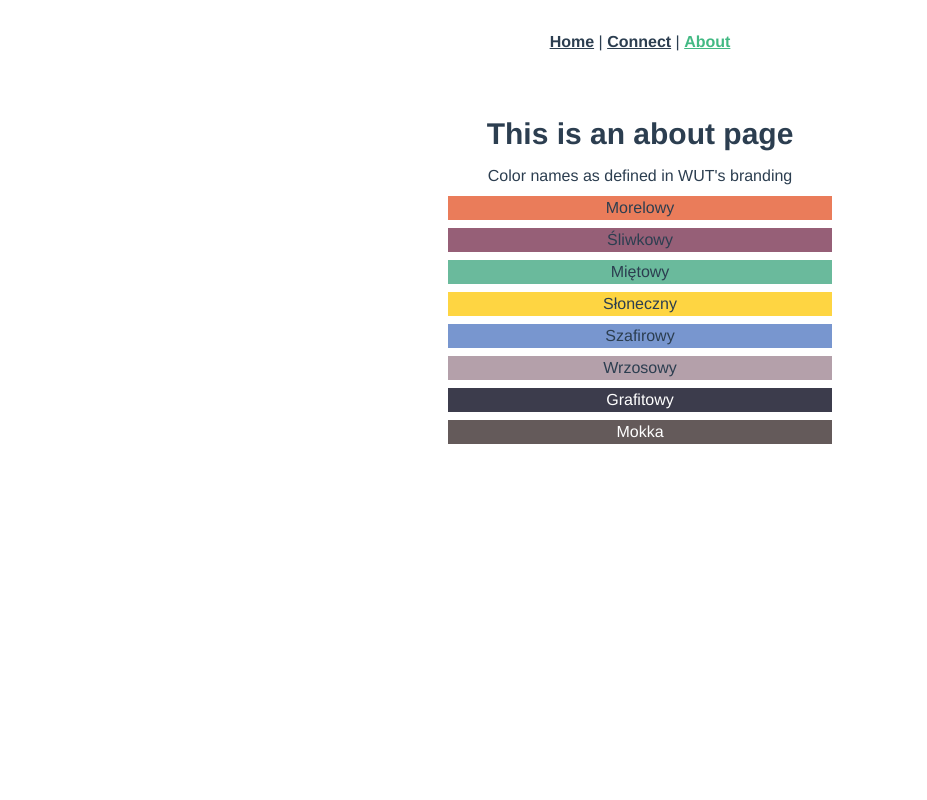
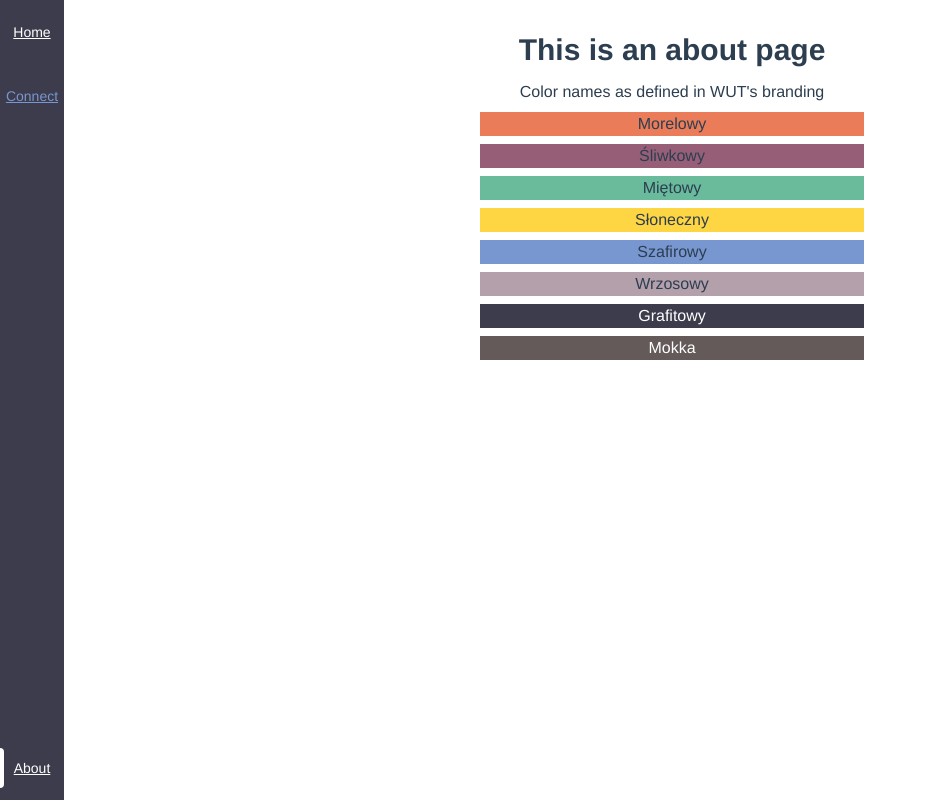
Before and after one commit to wut-daas/oblot-commander, a Vue app: page /about in a window 1280 px wide. Shown: the whole page, without its empty margins (0-927 px from the left). Built offline with nearby package versions, Linux system fonts and the light colour scheme; the HTML template or start-up script is replaced by a standard one.

Commit message:
Add styled sidebar

```diff
--- a/src/App.vue
+++ b/src/App.vue
@@ -1,11 +1,18 @@
 <template>
-  <div id="nav">
-    <router-link to="/">Home</router-link> |
-    <router-link to="/connect">Connect</router-link> |
-    <router-link to="/about">About</router-link>
-  </div>
-  <router-view />
+  <Sidebar />
+  <router-view class="ml-16" />
 </template>
+
+<script lang="ts">
+import { defineComponent } from 'vue'
+import Sidebar from '@/components/Sidebar.vue'
+
+export default defineComponent({
+  components: {
+    Sidebar,
+  },
+})
+</script>
 
 <style>
 #app {
@@ -14,18 +21,10 @@
   -moz-osx-font-smoothing: grayscale;
   text-align: center;
   color: #2c3e50;
-}
-
-#nav {
-  padding: 30px;
-}
-
-#nav a {
-  font-weight: bold;
-  color: #2c3e50;
-}
-
-#nav a.router-link-exact-active {
-  color: #42b983;
+  position: absolute;
+  left: 0;
+  right: 0;
+  top: 0;
+  bottom: 0;
 }
 </style>
--- a/src/background.ts
+++ b/src/background.ts
@@ -16,8 +16,8 @@ protocol.registerSchemesAsPrivileged([
 async function createWindow() {
   // Create the browser window.
   const win = new BrowserWindow({
-    width: 800,
-    height: 600,
+    width: 1280,
+    height: 720,
     webPreferences: {
       // Use pluginOptions.nodeIntegration, leave this alone
       // See nklayman.github.io/vue-cli-plugin-electron-builder/guide/security.html#node-integration for more info
--- /dev/null
+++ b/src/components/Sidebar.vue
@@ -0,0 +1,45 @@
+<template>
+  <nav class="absolute min-h-full w-16 flex flex-col bg-wut-black">
+    <div
+      v-for="route in appRoutes"
+      :key="route.path"
+      class="flex flex-col-reverse"
+      :class="route.flexGrow ? 'flex-grow' : ''"
+    >
+      <router-link
+        :to="route.path"
+        class="relative min-w-full h-16 text-sm hover:text-white"
+        :class="isCurrent(route) ? 'text-white' : 'text-wut-blue'"
+      >
+        <div
+          v-if="isCurrent(route)"
+          class="absolute top-3 h-10 w-1 rounded-r-lg bg-white"
+        ></div>
+        <div class="min-h-full flex items-center justify-center">
+          <span>{{ route.name }}</span>
+        </div>
+      </router-link>
+    </div>
+  </nav>
+</template>
+
+<script lang="ts">
+import { defineComponent, ref } from 'vue'
+import { routes } from '../router'
+import router from '../router'
+import { AppRouteRecord } from '@/router/approuterecord'
+
+export default defineComponent({
+  setup() {
+    const appRoutes = ref(routes)
+    const isCurrent = function(route: AppRouteRecord) {
+      return route.path === router.currentRoute.value.path
+    }
+
+    return {
+      appRoutes,
+      isCurrent,
+    }
+  },
+})
+</script>
--- /dev/null
+++ b/src/router/approuterecord.ts
@@ -0,0 +1,7 @@
+import { RouteRecordRaw } from 'vue-router'
+
+export type AppRouteRecord = RouteRecordRaw & {
+  shortcut?: string
+  iconName?: string
+  flexGrow?: boolean
+}
--- a/src/router/index.ts
+++ b/src/router/index.ts
@@ -2,12 +2,13 @@ import {
   createRouter,
   createWebHistory,
   createWebHashHistory,
-  RouteRecordRaw,
 } from 'vue-router'
+import { AppRouteRecord } from './approuterecord'
 import Home from '../views/Home.vue'
 import Connect from '../views/Connect.vue'
+import About from '../views/About.vue'
 
-const routes: Array<RouteRecordRaw> = [
+export const routes: Array<AppRouteRecord> = [
   {
     path: '/',
     name: 'Home',
@@ -17,15 +18,13 @@ const routes: Array<RouteRecordRaw> = [
     path: '/connect',
     name: 'Connect',
     component: Connect,
+    shortcut: 'C',
   },
   {
     path: '/about',
     name: 'About',
-    // route level code-splitting
-    // this generates a separate chunk (about.[hash].js) for this route
-    // which is lazy-loaded when the route is visited.
-    component: () =>
-      import(/* webpackChunkName: "about" */ '../views/About.vue'),
+    component: About,
+    flexGrow: true,
   },
 ]
 
```
